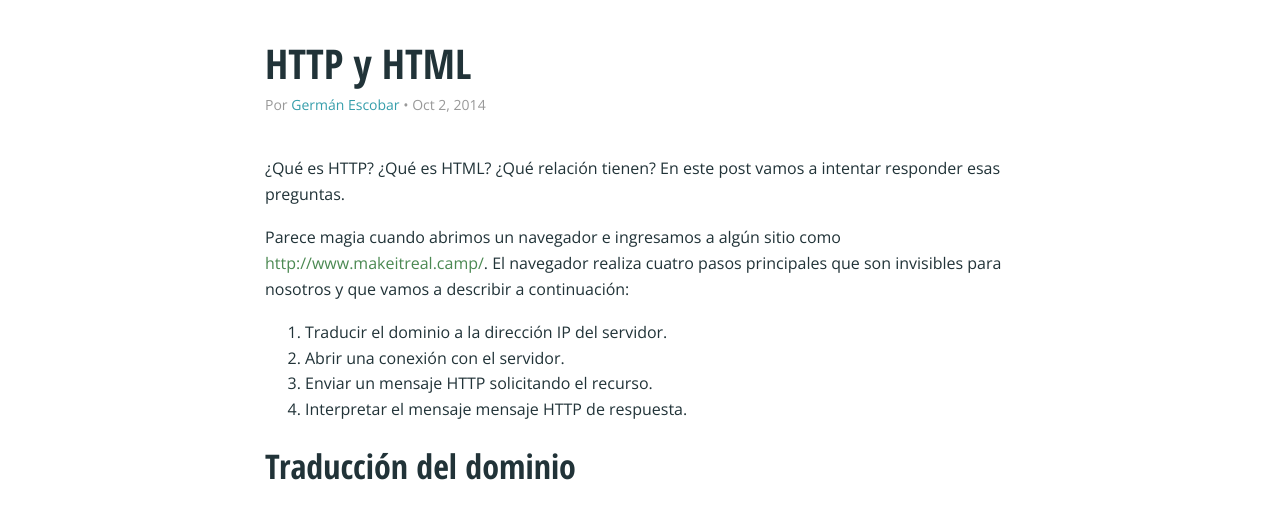
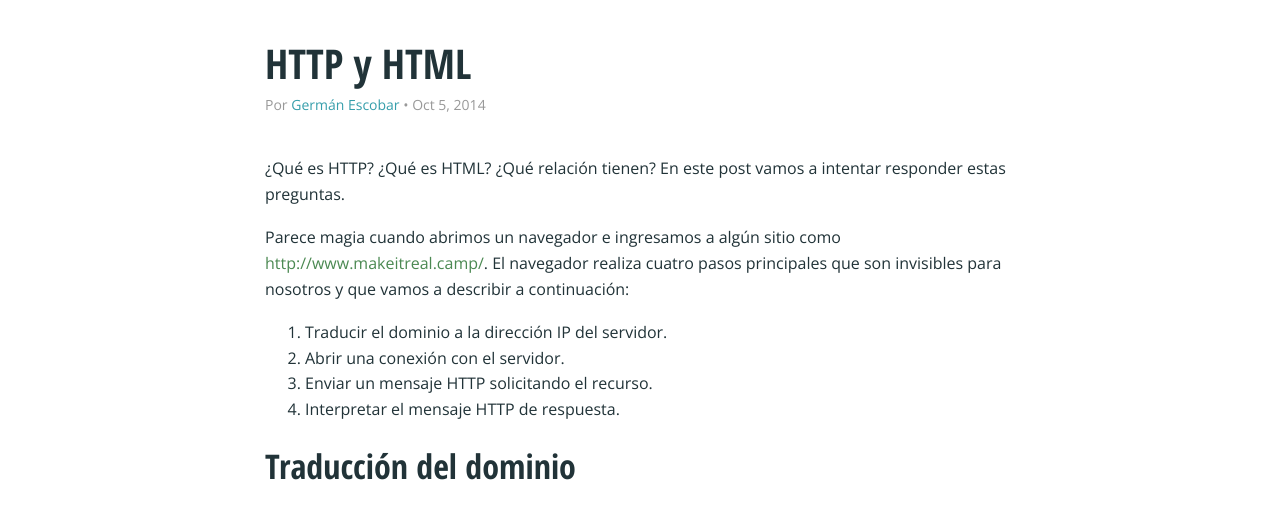
Before and after one commit to simonhoyos/blog, a Jekyll site: the page built from _posts/2014-10-05-http-y-html.markdown, in a window 1280 px wide and 900 px high. Shown: the part 142-650 px from the top of the window. Built offline with Jekyll 4.4.1, drawn with Linux system fonts in a browser that asks for light colours; nearby versions of some CDN libraries; comment, search, counter and statistics services are not loaded; a style sheet for code colours, icons or effects is not loaded.

```diff
--- a/_posts/2014-10-05-http-y-html.markdown
+++ b/_posts/2014-10-05-http-y-html.markdown
@@ -1,18 +1,18 @@
 ---
 layout: post
 title:  "HTTP y HTML"
-date:   2014-10-02 17:40:58
+date:   2014-10-05 17:40:58
 author: Germán Escobar
 ---
 
-¿Qué es HTTP? ¿Qué es HTML? ¿Qué relación tienen? En este post vamos a intentar responder esas preguntas.
+¿Qué es HTTP? ¿Qué es HTML? ¿Qué relación tienen? En este post vamos a intentar responder estas preguntas.
 
 Parece magia cuando abrimos un navegador e ingresamos a algún sitio como [http://www.makeitreal.camp/](http://www.makeitreal.camp/). El navegador realiza cuatro pasos principales que son invisibles para nosotros y que vamos a describir a continuación:
 
 1. Traducir el dominio a la dirección IP del servidor.
 2. Abrir una conexión con el servidor.
 3. Enviar un mensaje HTTP solicitando el recurso.
-4. Interpretar el mensaje mensaje HTTP de respuesta.
+4. Interpretar el mensaje HTTP de respuesta.
 
 ## Traducción del dominio
 
```
